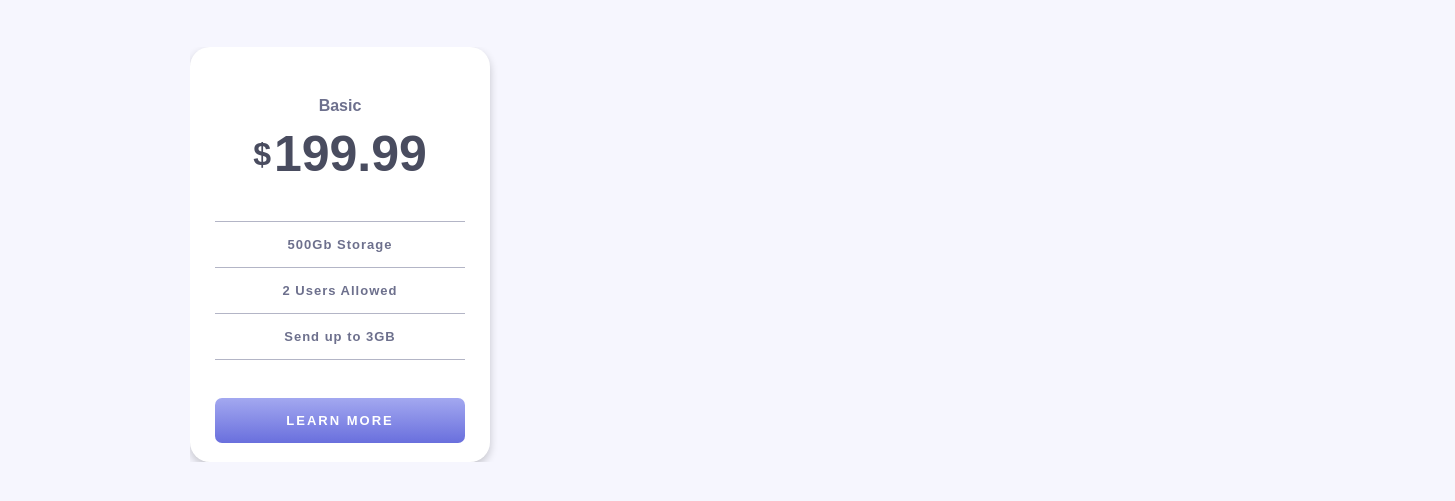
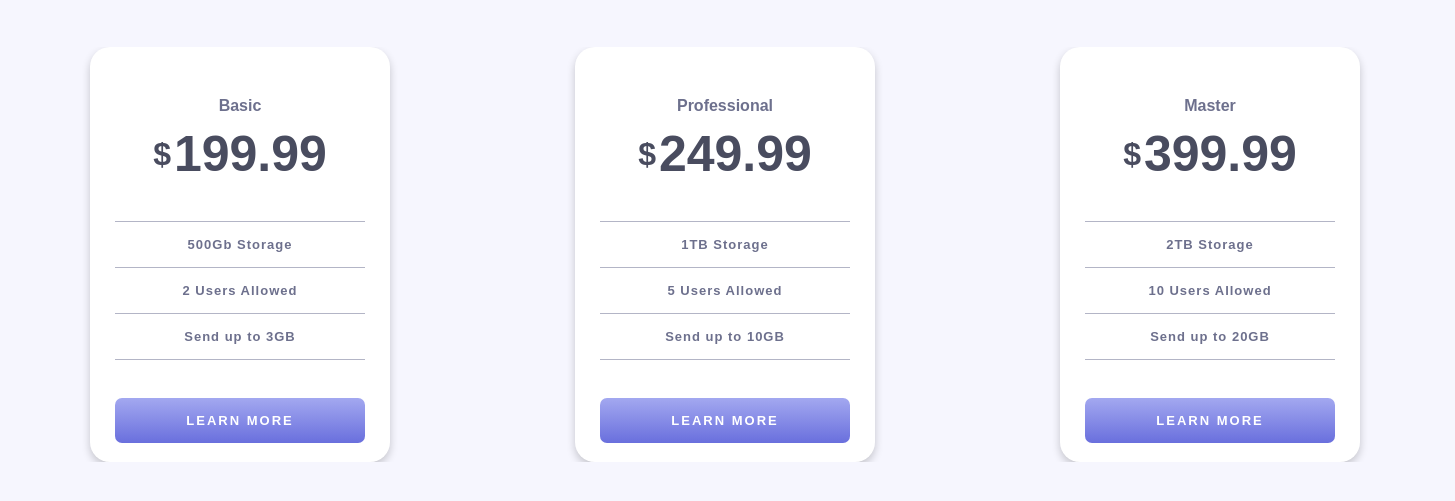
Before and after one commit to Anastasiiiii/pricing-component-with-toggle, a React (Create React App) app in the folder my-app/: page / in a window 1280 px wide. Shown: the part 153-654 px from the top of the page, 1455 px wide, since content can reach past the window. Built offline with nearby package versions, Linux system fonts and the light colour scheme.

Commit message:
change swiper

```diff
--- a/my-app/src/components/CardsContainer.jsx
+++ b/my-app/src/components/CardsContainer.jsx
@@ -1,12 +1,11 @@
 import React from "react";
 import Card from "./Card";
 import { Swiper, SwiperSlide } from 'swiper/react'; // Import Swiper and SwiperSlide
-import { EffectCoverflow, Pagination, Navigation } from 'swiper/modules'; // Import modules from swiper/modules
-import "../styles/CardsContainer.css";
-import 'swiper/css';
-import 'swiper/css/effect-coverflow';
+import { Navigation, Pagination } from 'swiper/modules'; // Import navigation and pagination modules
+import 'swiper/css'; // Import Swiper styles
+import 'swiper/css/navigation';
 import 'swiper/css/pagination';
-import 'swiper/css/navigation';
+import '../styles/TripleSlider.css'; // Add your custom styles
 
 const CardsContainer = () => {
 
@@ -30,29 +29,17 @@ const CardsContainer = () => {
 
     return (
         <div className="all-cards-container">
-            <Swiper
-                effect={'coverflow'}
-                grabCursor={true}
-                centeredSlides={true}
-                loop={true}
-                slidesPerView={'auto'}
-                coverflowEffect={{
-                    rotate: 0,
-                    stretch: 0,
-                    depth: 100,
-                    modifier: 2.5,
-                }}
-                pagination={{ el: '.swiper-pagination', clickable: true }}
-                navigation={{
-                    nextEl: '.swiper-button-next',
-                    prevEl: '.swiper-button-prev',
-                    clickable: true,
-                }}
-                modules={[EffectCoverflow, Pagination, Navigation]}
-                className="swiper_container"
+             <Swiper
+                slidesPerView={3}  // Показує 3 слайди одночасно
+                spaceBetween={5}  // Відстань між слайдами
+                loop={true}        // Увімкнення циклічної прокрутки
+                navigation         // Увімкнення стрілок для навігації
+                pagination={{ clickable: true }}  // Увімкнення пагінації
+                modules={[Navigation, Pagination]}  // Підключення необхідних модулів
+                className="swiper-container"
             >
                 {cardData.map((data, index) => (
-                    <SwiperSlide key={index}>
+                    <SwiperSlide key={index} className="swiper-slide">
                         <Card
                             name={data.name}
                             cost={data.cost}
--- /dev/null
+++ b/my-app/src/styles/TripleSlider.css
@@ -0,0 +1,42 @@
+.triple-slider-container {
+    width: 100%;
+    padding: 20px;
+}
+
+.swiper-container {
+    width: 100%;
+    height: auto;
+}
+
+.swiper-slide {
+    display: flex;
+    justify-content: center;
+    align-items: center;
+}
+
+.card {
+    background-color: #fff;
+    border-radius: 10px;
+    box-shadow: 0px 4px 15px rgba(0, 0, 0, 0.1);
+    padding: 20px;
+    text-align: center;
+    width: 300px;
+}
+
+.card h2 {
+    margin-bottom: 10px;
+}
+
+.card h3 {
+    color: #007bff;
+    margin-bottom: 20px;
+}
+
+.card ul {
+    list-style: none;
+    padding: 0;
+}
+
+.card li {
+    margin-bottom: 10px;
+}
```
